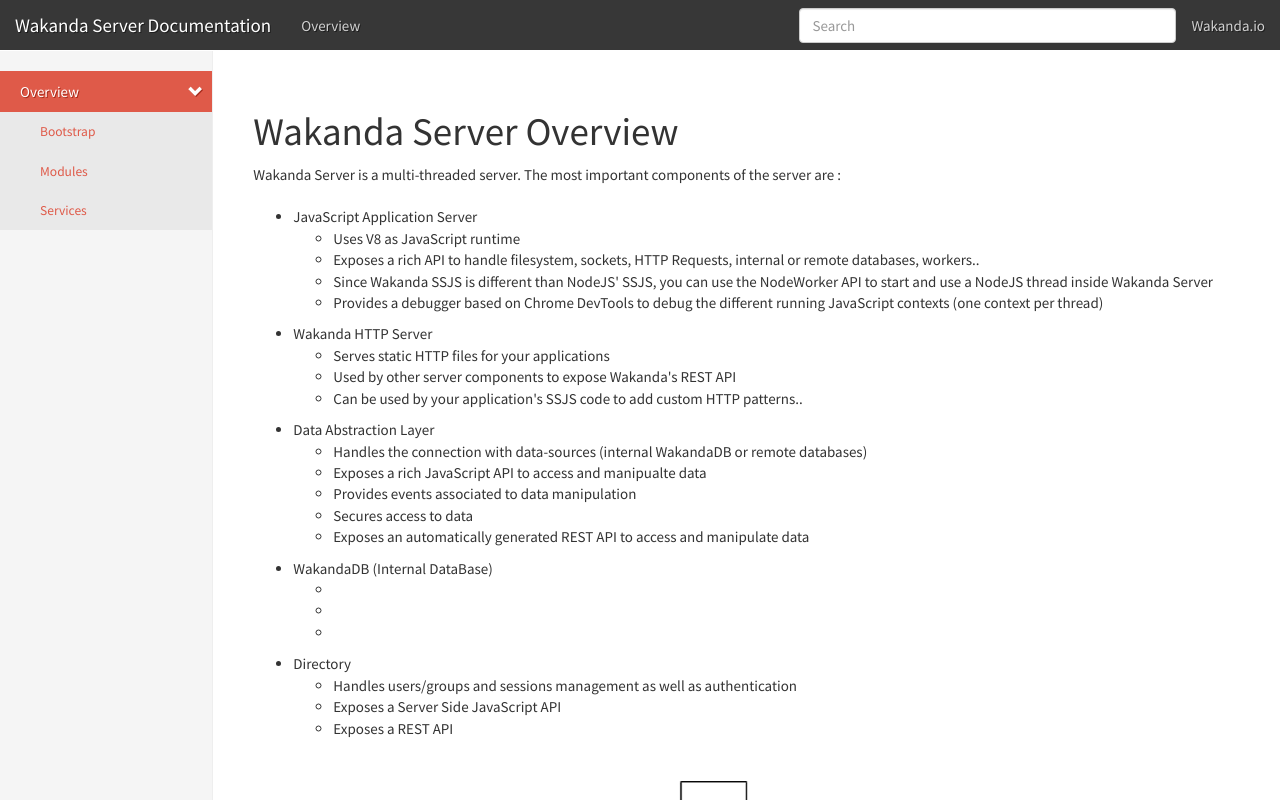
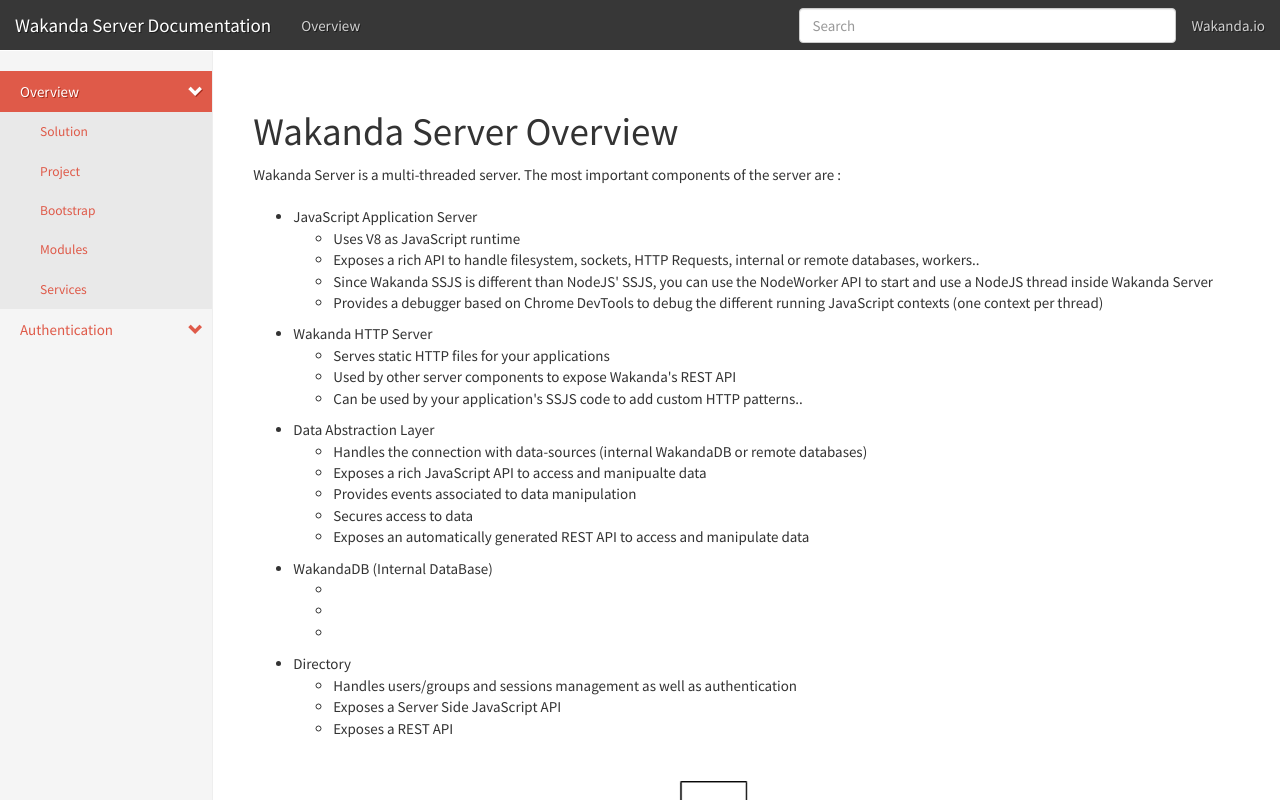
Before and after one commit to souleimanecherfaoui/wakanda-server-doc, a plain HTML site: page index.html in a window 1280 px wide. Both pictures are taken after a click on the link "Overview". Shown: the top 800 px of the page. Drawn offline with nearby package versions, Linux system fonts and the light colour scheme.

Commit message:
Add Authentication section and project/solution to the overview section

```diff
--- a/documentation/documentationFactory.js
+++ b/documentation/documentationFactory.js
@@ -33,6 +33,18 @@
           page: 'overview',
           children: [
             {
+              name: 'Solution',
+              url: '#/doc/overview/solution',
+              parentPage: 'overview',
+              page: 'solution'
+            },
+            {
+              name: 'Project',
+              url: '#/doc/overview/project',
+              parentPage: 'overview',
+              page: 'project'
+            },
+            {
               name: 'Bootstrap',
               url: '#/doc/overview/bootstrap',
               parentPage: 'overview',
@@ -51,6 +63,31 @@
               page: 'services'
             }
           ]
+        },
+        {
+          name: 'Authentication',
+          url: '#/doc/authentication',
+          page: 'authentication',
+          children: [
+            {
+              name: 'Default Mechanism',
+              url: '#/doc/authentication/default',
+              parentPage: 'authentication',
+              page: 'default'
+            },
+            {
+              name: 'Custom Authentication',
+              url: '#/doc/authentication/custom',
+              parentPage: 'authentication',
+              page: 'custom'
+            },
+            {
+              name: 'OAuth2 and OpenID Connect',
+              url: '#/doc/authentication/oauth-openid-connect',
+              parentPage: 'authentication',
+              page: 'oauth-openid-connect'
+            }
+          ]
         }
       ];
     }
```
Also changed, not shown: documentation/pages/authentication.html (added, +23 -0 lines), documentation/pages/authentication/custom.html (added, +3 -0 lines), documentation/pages/authentication/default.html (added, +5 -0 lines), documentation/pages/authentication/oauth-openid-connect.html (added, +3 -0 lines), documentation/pages/overview/project.html (added, +3 -0 lines), documentation/pages/overview/solution.html (added, +3 -0 lines), documentation/pages/overview.html (line endings or trailing spaces), documentation/pages/overview/modules.html (line endings or trailing spaces), documentation/pages/overview/services.html (line endings or trailing spaces).
